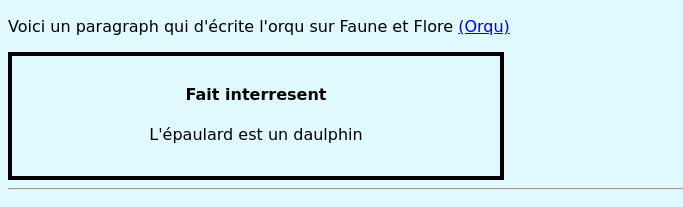
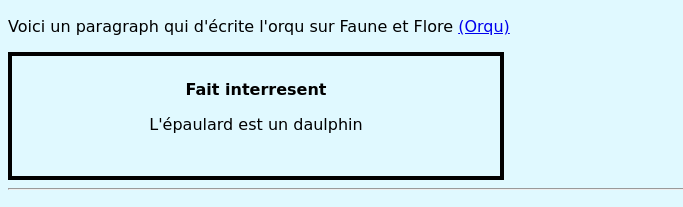
Before and after one commit to hejack72/hejack72.github.io, a plain HTML site: page exercice3.html in a window 1280 px wide. Shown: the part 843-1050 px from the top of the page, without its empty margins (0-683 px from the left). Drawn offline with Linux system fonts and the light colour scheme.

Commit message:
Add files via upload

```diff
--- a/exercice3.html
+++ b/exercice3.html
@@ -7,6 +7,7 @@
 		<link rel="stylesheet" href="css/thing.css">
 		<meta charset="UTF-8">
 		<title>Mes animaux préférés</title>
+		<link  rel="icon" type="image/x-icon" href="images/axolotl1.jpg">
 	</head>
 
 	<body style="background-color: #e0f9ff;">
@@ -29,7 +30,7 @@
 		<h2><a name="orqu">Orqu</a></h2>
 			<img src="https://upload.wikimedia.org/wikipedia/commons/3/37/Killerwhales_jumping.jpg" width="600">
 			<p>Voici un paragraph qui d'écrite l'orqu sur Faune et Flore <a href="https://www.hww.ca/fr/faune/mammiferes/lepaulard/" target="_blank">(Orqu)</a></p>
-			<div class="joli"><h4>Fait interresent</h4><p>L'épaulard est un daulphin</p></div>
+			<div class="joli"><p><b>Fait interresent</b></p><p>L'épaulard est un daulphin</p></div>
 			<hr>
 		<h2><a name="renard">Renard Artic</a></h2>
 			<img src="https://upload.wikimedia.org/wikipedia/commons/thumb/d/dc/Vulpes_lagopus_in_Iceland_%28cropped_3%29.jpg/1280px-Vulpes_lagopus_in_Iceland_%28cropped_3%29.jpg" width="500">
```
Also changed, not shown: exercice1.html (+1 -0 lines), exercice2.html (+1 -0 lines), exercice4.html (+1 -0 lines), index.html (+1 -0 lines), images/axolotl1.jpg (added).
